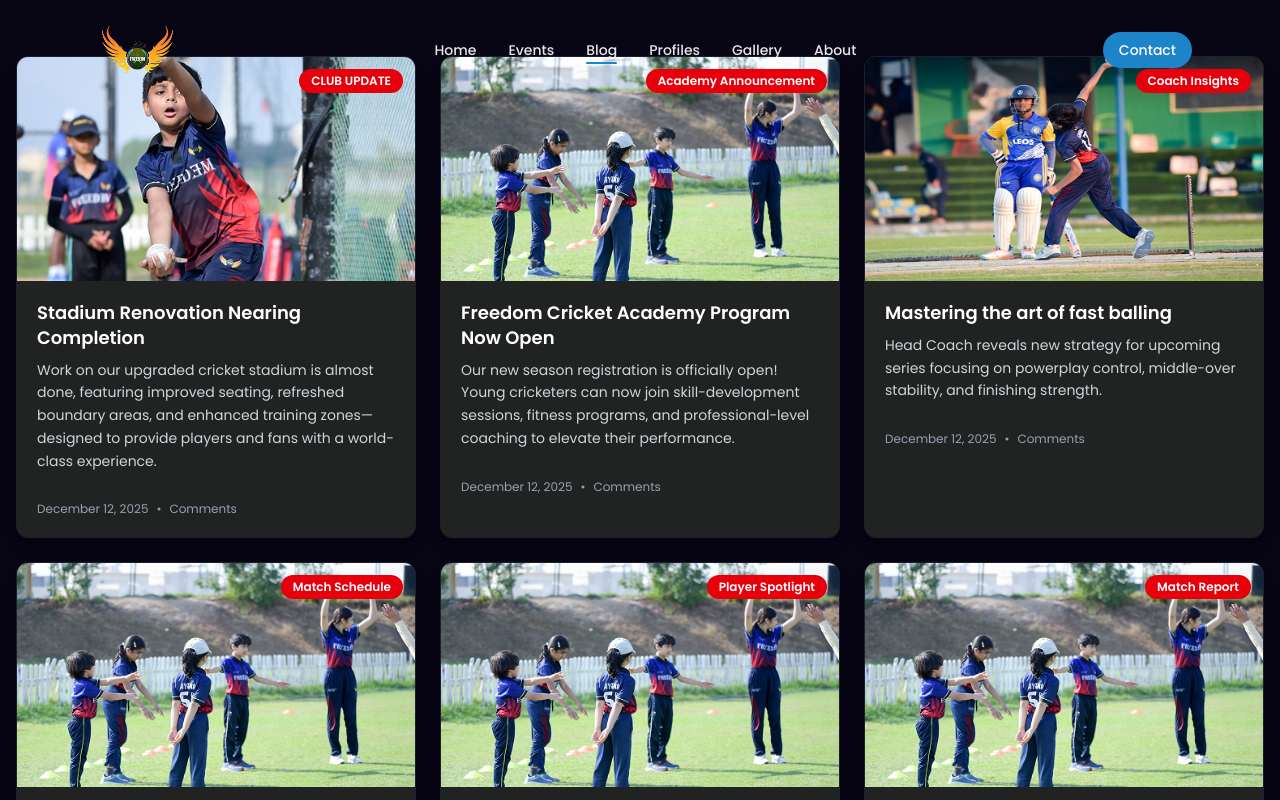
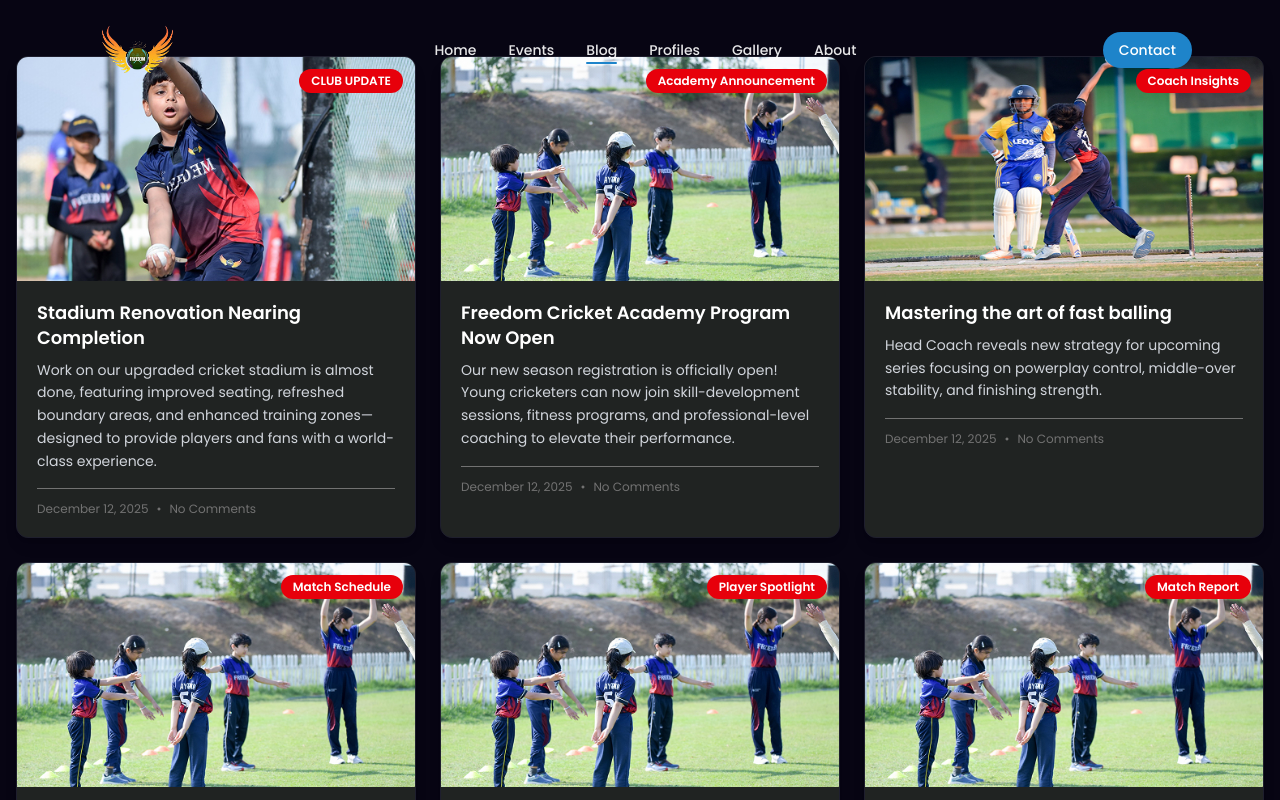
Before and after one commit to ChemyDigi/FreedemCricket2.0, a Next.js app in the folder freedemcricket2.0/: page /blog in a window 1280 px wide. Shown: the top 800 px of the page. Built offline with nearby package versions, Linux system fonts and the light colour scheme.

Commit message:
bugs fixed

```diff
--- a/freedemcricket2.0/components/Blog/BlogCard.jsx
+++ b/freedemcricket2.0/components/Blog/BlogCard.jsx
@@ -38,10 +38,10 @@ export default function BlogCard() {
               </p>
 
               {/* Footer */}
-              <div className="text-gray-400 text-xs flex items-center gap-2 pt-3 border-t border-[#1e1e2d]">
+              <div className="text-[#727272] text-xs flex items-center gap-2 pt-3 border-t border-[#727272]">
                 <span>{post.date}</span>
                 <span>•</span>
-                <span>Comments</span>
+                <span>No Comments</span>
               </div>
             </div>
           </div>
```
Also changed, not shown: 1 other file (tests, documents, lock files or other folders).
